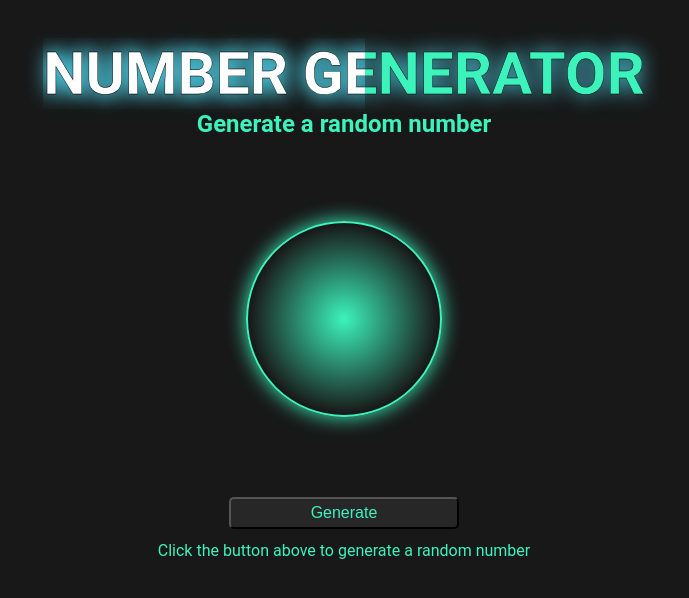
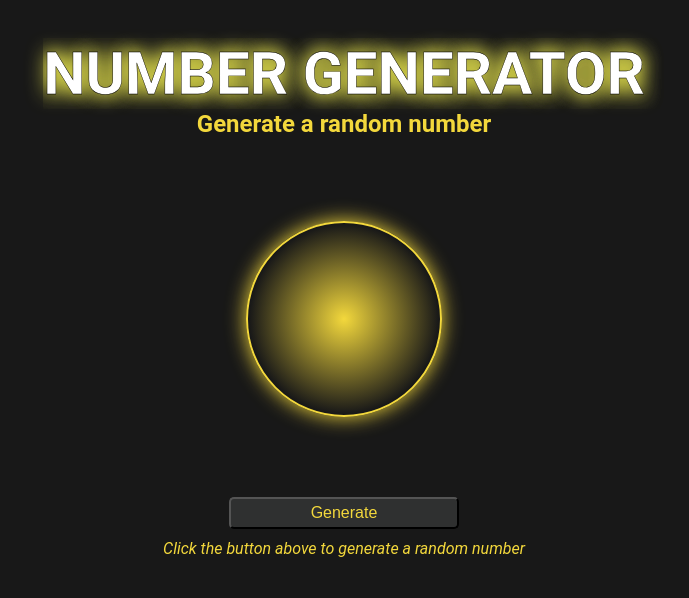
Before and after one commit to TylrPopcorn/Random-Number-Generator, a React (Vite) app: page / in a window 1280 px wide. Shown: the top 598 px of the page, without its empty margins (296-985 px from the left). Built offline with nearby package versions, Linux system fonts and the light colour scheme.

Commit message:
Finalized

```diff
--- a/src/styles.css
+++ b/src/styles.css
@@ -1,8 +1,8 @@
 /* [VARIABLES:] */
 :root {
   --width-s: 30%;
-  --text-stroke-color: rgb(78, 208, 231);
-  --main-text-color: rgb(60, 243, 188);
+  --text-stroke-color: rgb(231, 228, 78);
+  --main-text-color: rgb(243, 216, 60);
 }
 /* ---------- */
 /* ---------------- */
@@ -31,6 +31,7 @@ body {
   padding: 0;
 }
 
+/*-------------------------TITLE-------------------------*/
 @keyframes glowing {
   0% {
     text-shadow: 0px 0px 15px var(--text-stroke-color);
@@ -47,8 +48,10 @@ body {
 #root .title::before {
   content: attr(data-text);
   position: absolute;
+  width: 0%;
+
   color: #ffffff;
-  width: 0%;
+
   overflow: hidden;
   white-space: nowrap;
   /* border-right: 4px solid #fff; */
@@ -63,29 +66,28 @@ body {
   }
   70%,
   100% {
-    width: 45%;
+    width: 100%;
   }
 }
 
 #root .title {
   font-size: 60px;
-
-  /* font-size: 7vh; */
-
-  margin-top: 3%;
   font-weight: bold;
   color: var(--main-text-color);
   -webkit-text-stroke: 0.4px #000000;
+
   animation: glowing 8s infinite; /* Adjust the duration as needed */
+
+  margin-top: 3%;
   z-index: 2;
 }
 
 #root h2 {
   color: var(--main-text-color);
-
   margin-top: -40px;
 }
 
+/*-------------------------APP-------------------------*/
 .App {
   text-align: center;
   font-weight: bold;
@@ -99,6 +101,7 @@ body {
   box-sizing: border-box; /* Include padding in the element's total width and height */
 }
 
+/*-------------------------NUMBER CIRCLE-------------------------*/
 .NumberArea {
   margin-top: 5%;
 
@@ -114,7 +117,6 @@ body {
   box-shadow: 0px 0px 2.5vh var(--main-text-color);
   transition: box-shadow 1s ease;
 
-  /* background-color: var(--main-text-color); */
   background: radial-gradient(
     ellipse at center,
     var(--main-text-color) 0%,
@@ -126,7 +128,6 @@ body {
   align-items: center;
   justify-content: center;
 }
-
 .NumberArea.shadowed {
   box-shadow: 0px 0px 7vh var(--main-text-color); /* Updated box-shadow */
   border: 2px solid var(--main-text-color); /* Updated border color */
@@ -141,6 +142,7 @@ body {
   opacity: 1;
 }
 
+/*-------------------------GENERATE BUTTON-------------------------*/
 .ButtonHolder {
   margin-top: 5%;
   border-radius: 20px;
@@ -155,10 +157,11 @@ body {
 
 .GenerateButton:hover {
   box-shadow: 0 0 15px var(--main-text-color);
+  background-color: #141414;
 }
 
 .GenerateButton {
-  background-color: #272727;
+  background-color: #2f3030;
   color: var(--main-text-color);
   border-radius: 5px;
   height: 50%;
@@ -166,10 +169,18 @@ body {
   width: 60%;
   box-shadow: 0 0 0 var(--main-text-color);
   transition: box-shadow 0.2s ease; /* Add a transition for box-shadow */
+
+  white-space: nowrap;
+  overflow: hidden;
+  text-overflow: ellipsis;
+  z-index: 2;
 }
 
+/*-------------------------BOTTOM TEXT-------------------------*/
 .BottomFrame {
-  margin-top: -20px;
+  position: relative;
+  margin-top: -1.4em;
   color: var(--main-text-color);
   font-weight: normal;
+  font-style: italic;
 }
```
